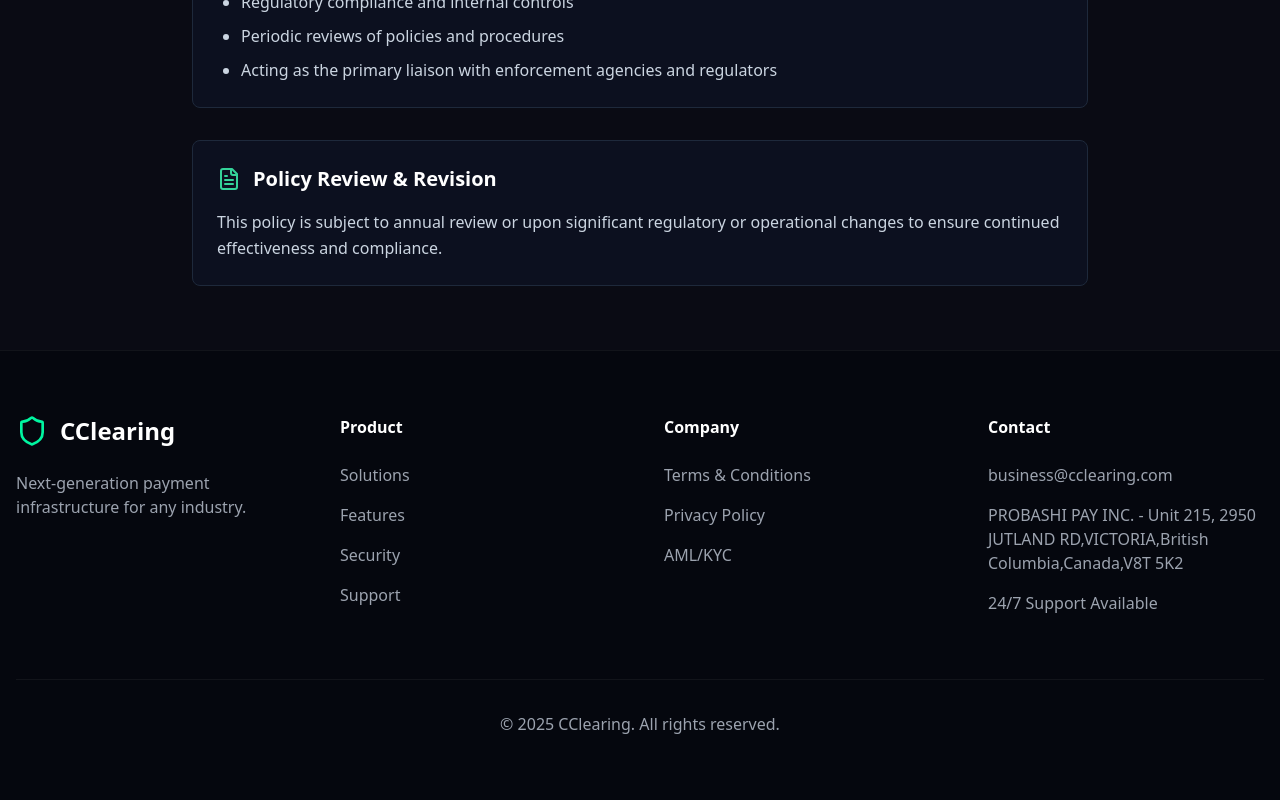
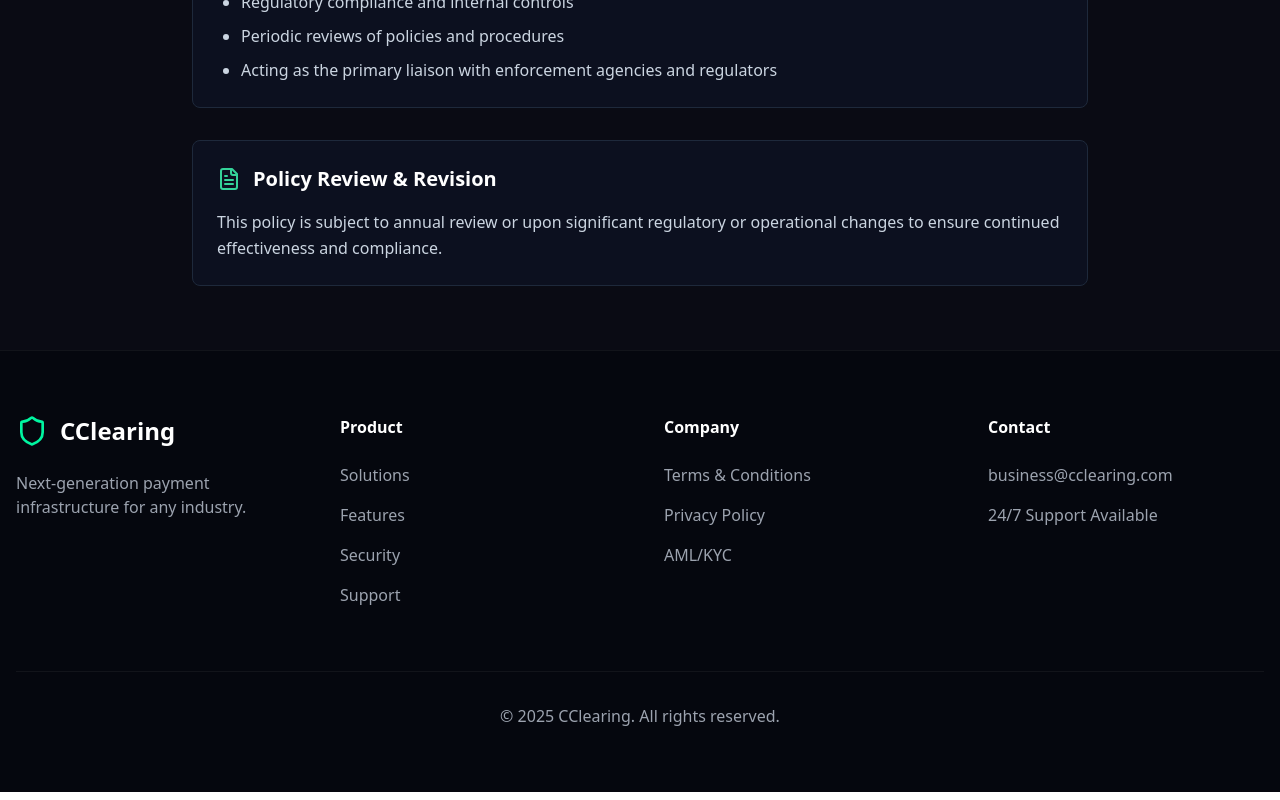
Before and after one commit to martinmiltonmartinez/cclearing, a React (Vite) app: page /aml in a window 1280 px wide. Shown: the part 2922-3722 px from the top of the page. Built offline with nearby package versions, Linux system fonts and the light colour scheme.

Commit message:
Update Footer.tsx

```diff
--- a/src/components/Footer.tsx
+++ b/src/components/Footer.tsx
@@ -30,11 +30,6 @@ const Footer = () => {
    title: "Contact",
    links: [
     { name: "Email", value: "business@cclearing.com" },
-    {
-     name: "Address",
-     value:
-      "PROBASHI PAY INC. - Unit 215, 2950 JUTLAND RD,VICTORIA,British Columbia,Canada,V8T 5K2",
-    },
     { name: "Availability", value: "24/7 Support Available" },
    ],
   },
```
